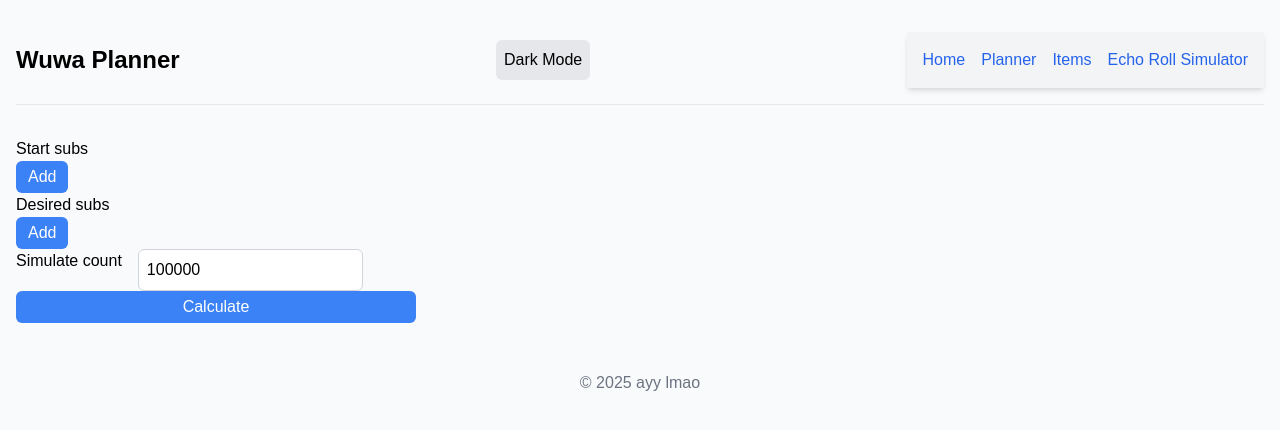
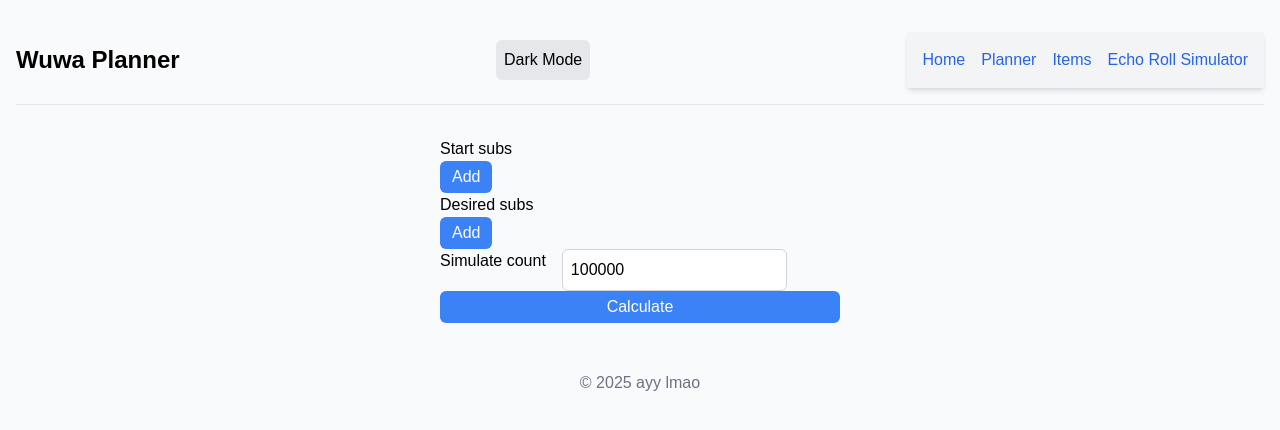
Before and after one commit to mcpie87/WaveTools, a Next.js app: page /wuwa-tracker/out/echo-simulation in a window 1280 px wide. Shown: the top 430 px of the page. Built offline with nearby package versions, Linux system fonts and the light colour scheme.

Commit message:
added some small centering on divs cause why not

```diff
--- a/src/app/echo-simulation/components/EchoSimulationContainer.tsx
+++ b/src/app/echo-simulation/components/EchoSimulationContainer.tsx
@@ -38,7 +38,7 @@ function EchoSimulationComponent() {
   }
 
   return (
-    <div>
+    <div className="flex flex-col items-center">
       <form className="flex flex-col" onSubmit={calculate}>
         <div className="flex-col">
           <h3>Start subs</h3>
```
